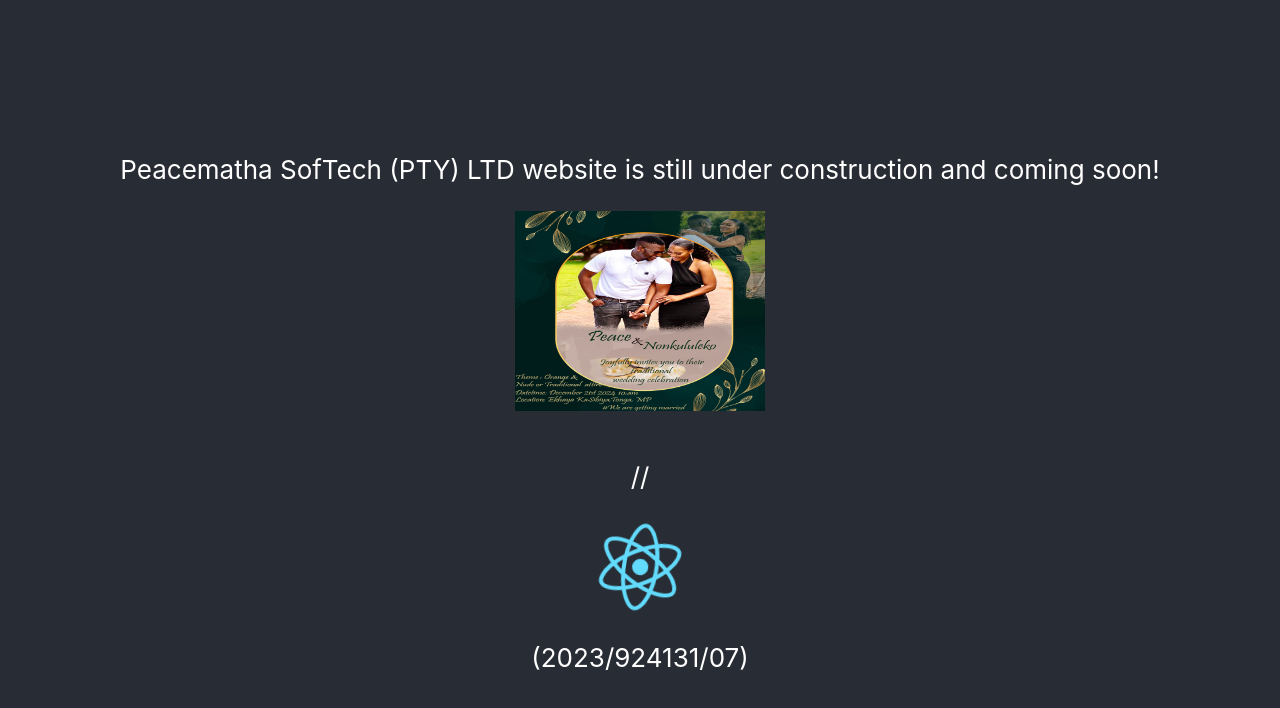
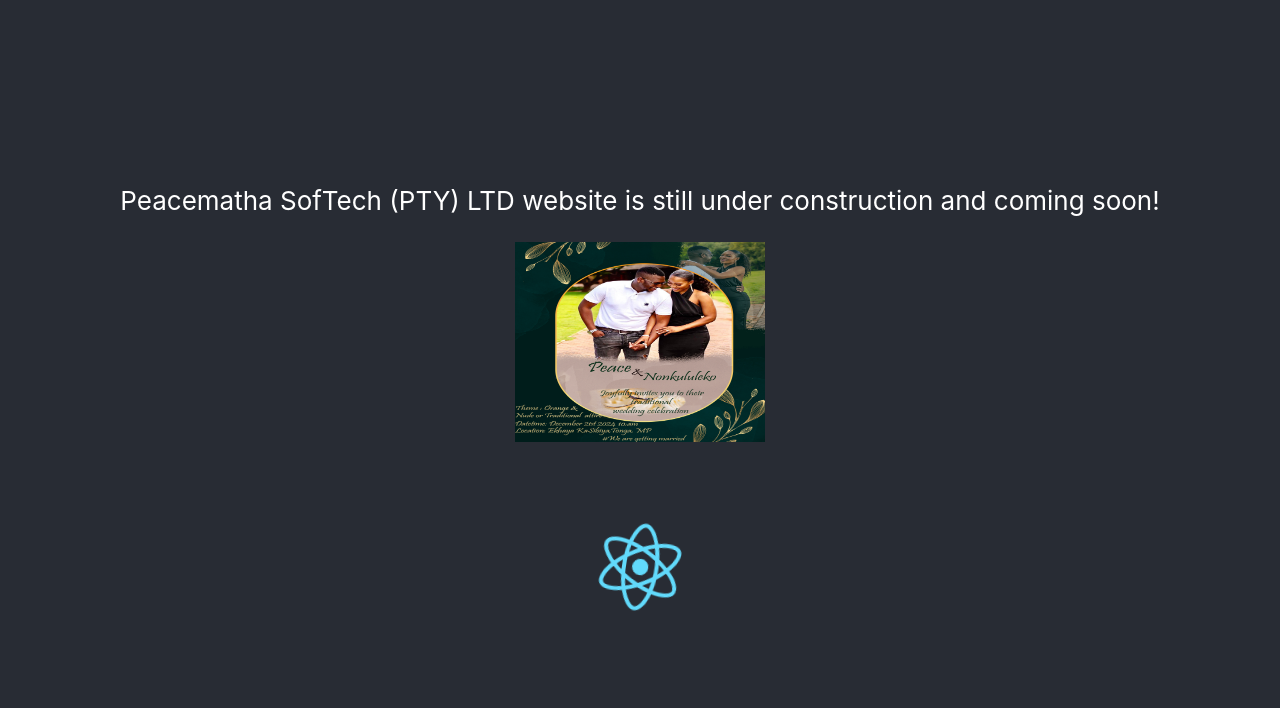
Before and after one commit to peacematha/PeaceMatha_SofTech, a React (Create React App) app: page / in a window 1280 px wide. Shown: the top 708 px of the page. Built offline with nearby package versions, Linux system fonts and the light colour scheme.

Commit message:
Update App.js

```diff
--- a/src/App.js
+++ b/src/App.js
@@ -8,8 +8,8 @@
       <p>Peacematha SofTech (PTY) LTD website is still under construction and coming soon!</p>
 
         <img style={{ width: 250, height: 200 ,paddingBottom:50}} src={require('./images/Lobola_Invitation.jpg')} alt="React Logo" />
-        //<img style={{ width: 150, height: 150, paddingup:50 }} src={logo} className="App-logo" alt="logo" />
-        <h9>(2023/924131/07)</h9>
+        <img style={{ width: 150, height: 150, paddingup:50 }} src={logo} className="App-logo" alt="logo" />
+
       </header>
     </div>
 
```
